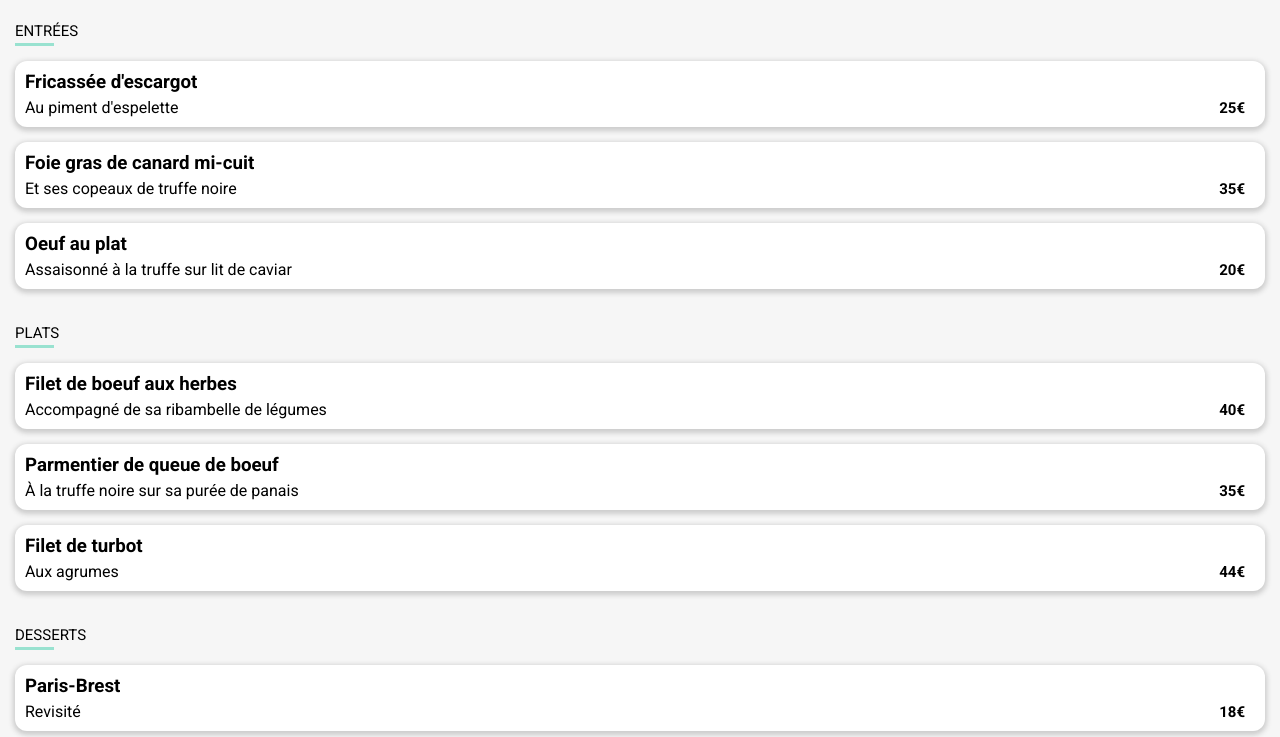
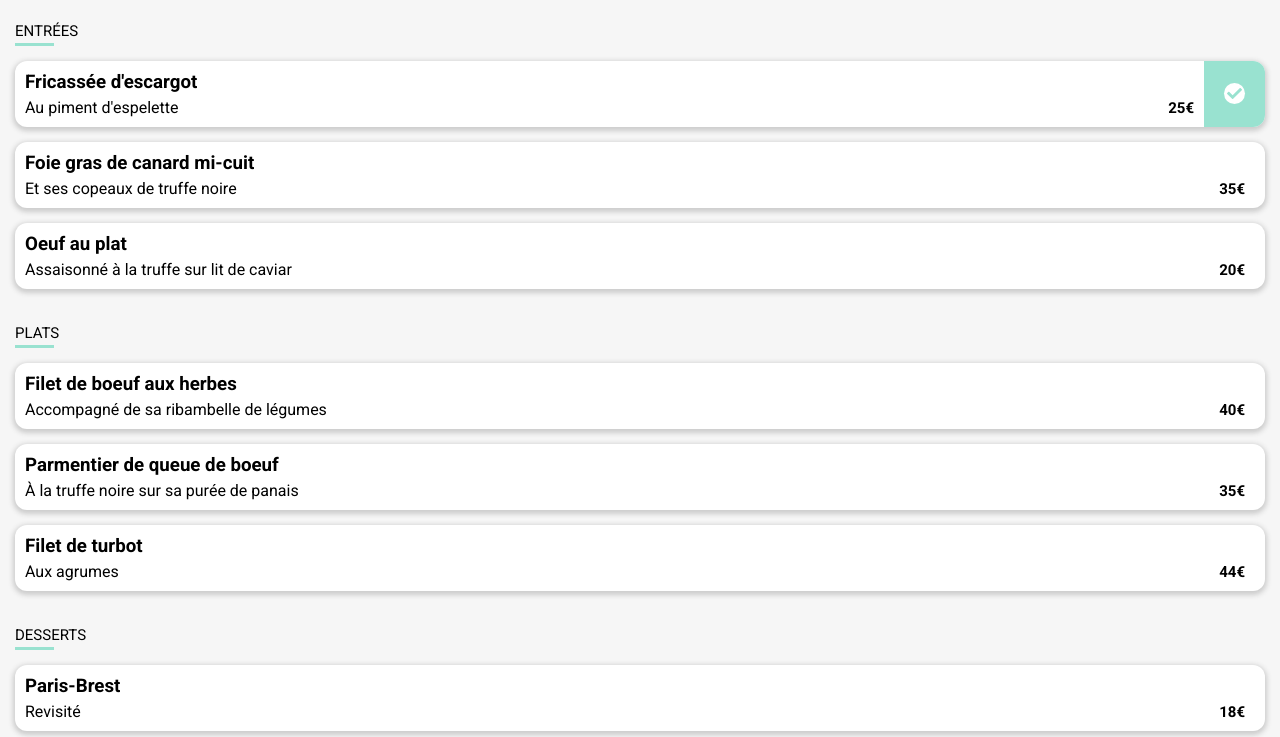
Before and after one commit to DamienPinna/ohmyfood_v2, a website: page pages/la_palette_du_gout.html in a window 1280 px wide. Shown: the part 1043-1780 px from the top of the page. Drawn offline with Linux system fonts and the light colour scheme; a web font is replaced by a local one.

Commit message:
ajout du check pour la sélection des plats

```diff
--- a/design/sass/pages.scss
+++ b/design/sass/pages.scss
@@ -103,16 +103,18 @@ form {
 
   label {
     display: flex;
-    justify-content: space-between;
     padding: 1rem 2rem 1rem 1rem;
     background-color: #fff;
     border-radius: 1.2rem;
     margin-bottom: 1.5rem;
     box-shadow: $box-shadow;
+    overflow: hidden;
+    cursor: pointer;
 
     div:first-child {
       white-space: nowrap;
       overflow: hidden;
+      flex-grow: 1;
 
       h3 {
         margin-bottom: 0.5rem;
@@ -130,6 +132,29 @@ form {
       align-self: flex-end;
       font-weight: bold;
       font-size: 1.5rem;
+    }
+
+    .selection {
+      background-color: $tertiary-color;
+      margin: -1rem -2rem -1rem 1rem;
+      display: flex;
+      align-items: center;
+
+      .check {
+        height: 2.1rem;
+        width: 2.1rem;
+        margin: 0 2rem;
+        background-color: #fff;
+        display: flex;
+
+        justify-content: center;
+        border-radius: 50%;
+        transition-duration: 0.5s;
+
+        img {
+          width: 1.5rem;
+        }
+      }
     }
   }
 
--- a/pages/la_palette_du_gout.html
+++ b/pages/la_palette_du_gout.html
@@ -39,6 +39,11 @@
                         <aside>Au piment d'espelette</aside>
                      </div>
                      <div class="prix">25€</div>
+                     <div class="selection">
+                        <div class="check">
+                           <img src="../images/icones/check-solid.svg" alt="logo check">
+                        </div>
+                     </div>
                   </label>
                   <input type="radio" name="entrees" id="entree-2">
                   <label for="entree-2">
```
Also changed, not shown: design/css/pages.css, images/icones/check-solid.svg (added), 1 other file.
